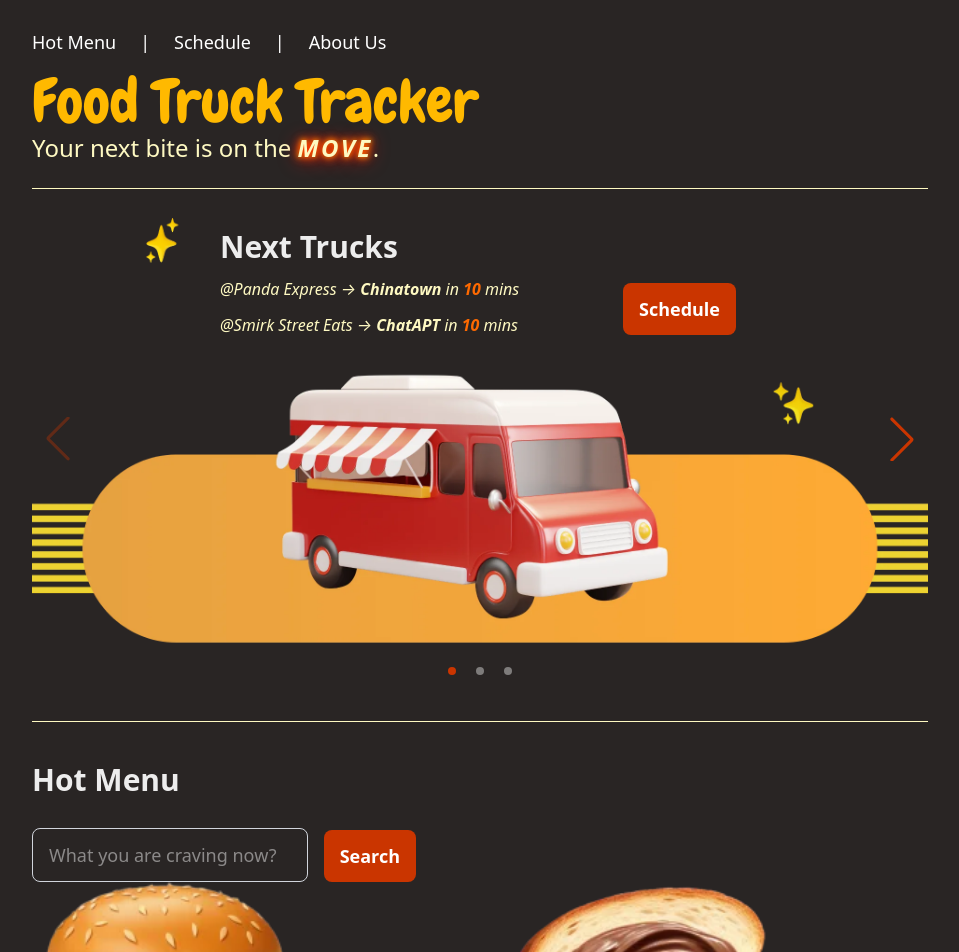
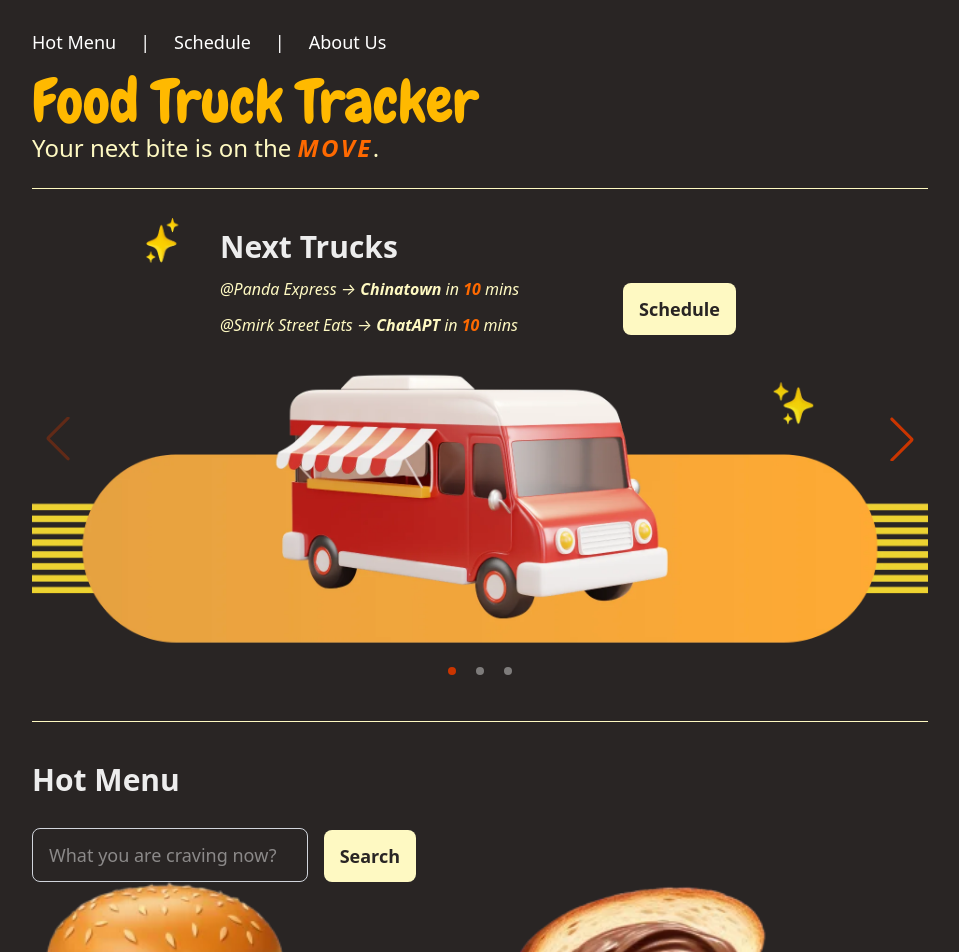
Before and after one commit to zcdev/food-truck-tracker, a Next.js app: page / in a window 1280 px wide. Shown: the top 952 px of the page, without its empty margins (160-1119 px from the left). Built offline with nearby package versions, Linux system fonts and the light colour scheme.

Commit message:
fix(a11y): adjust color contrast on buttons and remove text shadow effect on emphasized text

```diff
--- a/app/components/layout/Header.tsx
+++ b/app/components/layout/Header.tsx
@@ -16,7 +16,7 @@ export default function Header() {
                 <Nav />
                 <div className="md:pt-4">
                     <h1 className="font-headline text-4xl md:text-6xl text-amber-400 text-center md:text-left"><Link href={`/${url}`}>Food Truck Tracker</Link></h1>
-                    <h2 className="text-xl md:text-2xl text-yellow-100 tracking-normal text-center md:text-left">Your next bite is on the <em className='tracking-widest font-bold text-flame'>MOVE</em>.</h2>
+                    <h2 className="text-xl md:text-2xl text-yellow-100 tracking-normal text-center md:text-left">Your next bite is on the <em className="tracking-widest font-bold text-orange-500">MOVE</em>.</h2>
                 </div>
             </div>
         </header>
--- a/app/components/search/SearchInput.tsx
+++ b/app/components/search/SearchInput.tsx
@@ -19,7 +19,7 @@ export default function SearchInput({ onChange, onSubmit, query }: Props) {
                     autoComplete="off"
                     aria-label='What you are craving now'
                 />
-                <input type='submit' value='Search' className='flex mt-2 w-auto text-[17px] md:text-lg text-white font-bold bg-orange-700 rounded-lg hover:bg-orange-500 px-4 py-3' />
+                <input type='submit' value='Search' className='flex mt-2 w-auto text-[17px] md:text-lg text-stone-800 font-bold bg-yellow-100 rounded-lg hover:bg-amber-400 px-4 py-3' />
             </form>
         </div>
     );
--- a/app/components/slider/SlideOne.tsx
+++ b/app/components/slider/SlideOne.tsx
@@ -13,7 +13,7 @@ export default function SlideOne({ nextTrucks }: Props) {
             <h1 className="text-center md:text-left text-3xl font-bold pt-10">Next Trucks</h1>
             <p className="text-center md:text-left text-yellow-100 italic pt-3">@{truckOne?.truckName} → <br className="block md:hidden" /><strong>{truckOne?.location}</strong> in <strong className="text-orange-500">10</strong> mins</p>
             <p className="text-center md:text-left text-yellow-100 italic pt-3">@{truckTwo?.truckName} → <br className="block md:hidden" /><strong>{truckTwo?.location}</strong> in <strong className="text-orange-500">10</strong> mins</p>
-            <Link href="#schedule" className="md:relative md:top-[-54px] inline-block w-auto text-[17px] md:text-lg text-white font-bold bg-orange-700 rounded-lg hover:bg-orange-500 px-4 py-3 mt-5 md:mt-0 mr-0 md:mr-48">Schedule</Link>
+            <Link href="#schedule" className="md:relative md:top-[-54px] inline-block w-auto text-[17px] md:text-lg text-stone-800 font-bold bg-yellow-100 rounded-lg hover:bg-amber-400 px-4 py-3 mt-5 md:mt-0 mr-0 md:mr-48">Schedule</Link>
         </div>
     );
 }
--- a/app/components/slider/SlideThree.tsx
+++ b/app/components/slider/SlideThree.tsx
@@ -18,7 +18,7 @@ export default function SlideThree() {
                 <h1 className="text-center md:text-left text-3xl font-bold pt-1 md:pt-10">Featured Trucks</h1>
                 <p className="w-auto text-center md:text-left text-yellow-100 italic pt-2">@{featuredTruck.truckName}</p>
                 <p className="text-center md:text-left text-white italic max-w-full md:max-w-xs pt-0 md:pt-3 px-15 md:px-0">{featuredTruck.description}</p>
-                <Link href="/#about" className="inline-block w-auto text-[17px] md:text-lg text-white font-bold bg-orange-700 rounded-lg hover:bg-orange-500 px-4 py-3 mt-3">Trucks</Link>
+                <Link href="/#about" className="inline-block w-auto text-[17px] md:text-lg text-stone-800 font-bold bg-yellow-100 rounded-lg hover:bg-amber-400 px-4 py-3 mt-3">Trucks</Link>
             </div>
             <div className="featured-truck items-start md:items-end place-content-start mt-4 md:mt-10">
                 <ImageWrapper
--- a/app/globals.css
+++ b/app/globals.css
@@ -33,14 +33,6 @@ body {
 
 .font-headline {
   font-family: var(--font-headline);
-}
-
-.text-flame {
-  text-shadow:
-  0 2px 20px red,
-  0 0 10px red,
-  0 0 10px orange,
-  0 0 5px yellow
 }
 
 .img-wrapper img {
```
